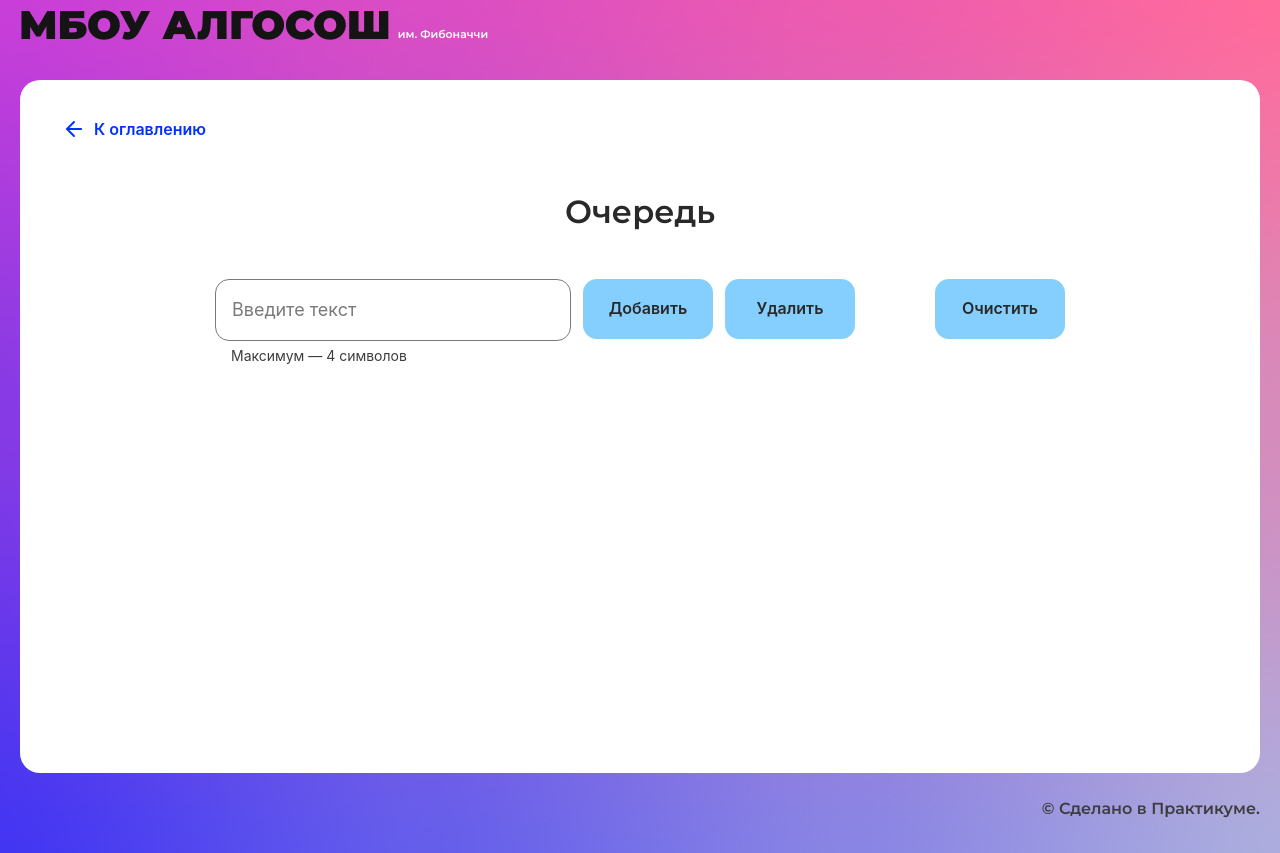
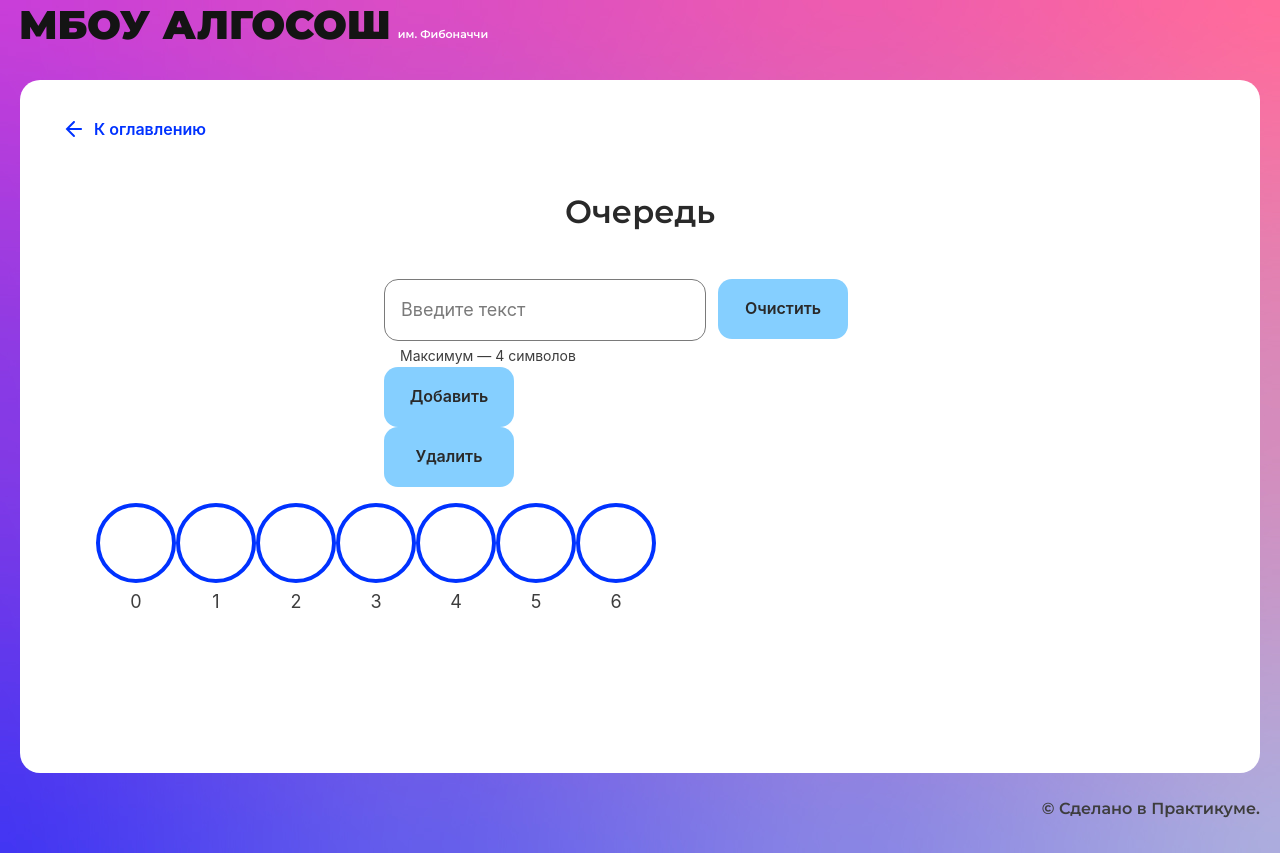
Before and after one commit to Phizick/alg, a React (Create React App) app: page /queue in a window 1280 px wide. Built offline with nearby package versions, Linux system fonts and the light colour scheme.

Commit message:
queue page logic

```diff
--- /dev/null
+++ b/src/Utils/Queue.ts
@@ -0,0 +1,78 @@
+export interface IQueue<T> {
+    enqueue: (item: T) => void;
+    dequeue: () => void;
+    getHead: () => number;
+    getTail: () => number;
+    clear: () => void;
+    collectedArr: () => (T | undefined)[];
+    getSize: () => number;
+    isEmpty: () => boolean;
+}
+
+export class Queue<T> implements IQueue<T> {
+    private container: (T | undefined)[] = [];
+    private head = 0;
+    private tail = 0;
+    private readonly size: number = 0;
+    private length: number  = 0;
+
+    constructor(size: number) {
+        this.size = size;
+        this.container = Array(size)
+    }
+
+    isEmpty = () => this.length === 0;
+
+    getSize = () => this.size;
+
+    getHead = () => this.head;
+
+    getTail = () => this.tail;
+
+    clear = () => {
+        this.head = 0;
+        this.tail = 0;
+        this.length = 0;
+        this.container = Array(this.size)
+    }
+
+    // enqueue = (item: T) => {
+    //     if (this.length >= this.size) {
+    //         throw new Error('Превышена максимальная длина списка')
+    //     } if (!this.isEmpty()) {
+    //         this.tail++
+    //     }
+    //     this.container[this.tail] = item;
+    //     this.length++;
+    // }
+    //
+    // dequeue = () => {
+    //     if (this.isEmpty()) {
+    //         throw new Error('Нет элементов в списке')
+    //     } if (this.head !== this.size - 1) {
+    //         this.head !== this.tail && this.head++
+    //     }
+    //     this.container[this.head] = undefined;
+    //     this.length++
+    // }
+    enqueue = (item: T) => {
+        if (this.length >= this.size) {
+            throw new Error("Maximum length exceeded");
+        }
+        this.container[this.tail % this.size] = item
+        this.tail++;
+        this.length++;
+    };
+
+    dequeue = () => {
+        if (this.isEmpty()) {
+            throw new Error("No elements in the queue");
+        }
+        this.container[this.head % this.size] = undefined;
+        this.head = this.head + 1 === this.size ? 0 : this.head + 1;
+        this.length--;
+    };
+
+
+    collectedArr = (): (T | undefined)[] => [...this.container]
+}
--- a/src/Utils/Stack.ts
+++ b/src/Utils/Stack.ts
@@ -1,5 +1,5 @@
 export interface IStack<T> {
-    push: (item: any) => void;
+    push: any;
     pop: () => void;
     clear: () => void;
     collectedArr: () => T[];
@@ -8,9 +8,8 @@ export interface IStack<T> {
 
 export class Stack<T> implements IStack<T> {
     private container: T[] = [];
-    collectedArr = (): T[] => {
-        return this.container
-    };
+    collectedArr = (): T[] => this.container
+
 
     get size(): number {
         return this.container.length
@@ -18,6 +17,7 @@ export class Stack<T> implements IStack<T> {
 
     push = (item: T): void => {
         this.container.push(item)
+        console.log(this.container)
     };
 
     pop = (): void => {
--- a/src/components/fibonacci-page/fibonacci-page.tsx
+++ b/src/components/fibonacci-page/fibonacci-page.tsx
@@ -4,7 +4,7 @@ import stylesFiboPage from "./fibonacci-page.module.css";
 import {Input} from "../ui/input/input";
 import {Button} from "../ui/button/button";
 import {useForm} from "../../Utils/Hooks/useForm";
-import {getNumbers} from "../../Utils/FibbonacciUtils";
+import {getNumbers} from "../../Utils/Fibonacci";
 import {SHORT_DELAY_IN_MS} from "../../constants/delays";
 import {delay} from "../../Utils/Utils";
 import {Circle} from "../ui/circle/circle";
--- a/src/components/list-page/list-page.tsx
+++ b/src/components/list-page/list-page.tsx
@@ -5,6 +5,8 @@ import {Input} from "../ui/input/input";
 import {Button} from "../ui/button/button";
 
 export const ListPage: React.FC = () => {
+
+
   return (
     <SolutionLayout title="Связный список">
       <div className={`${stylesListPage.container}`}>
--- a/src/components/queue-page/queue-page.tsx
+++ b/src/components/queue-page/queue-page.tsx
@@ -1,13 +1,78 @@
-import React from "react";
-import { SolutionLayout } from "../ui/solution-layout/solution-layout";
-import stylesStringPage from "../stack-page/stack-page.module.css";
+import React, {FC, FormEvent, useState} from "react";
+import {SolutionLayout} from "../ui/solution-layout/solution-layout";
+import stylesQueuePage from "./queue.module.css";
+import stylesStringPage from '../string/string.module.css'
 import {Input} from "../ui/input/input";
 import {Button} from "../ui/button/button";
+import {Queue} from "../../Utils/Queue";
+import {useForm} from "../../Utils/Hooks/useForm";
+import {delay} from "../../Utils/Utils";
+import {SHORT_DELAY_IN_MS} from "../../constants/delays";
+import {Circle} from "../ui/circle/circle";
+import {ElementStates} from "../../types/element-states";
 
-export const QueuePage: React.FC = () => {
+
+export const QueuePage: FC = () => {
+
+    // const [ queue ] = useState(new Queue<string>(7))
+    // const { values, setValues } = useForm({
+    //     inputValue: '',
+    //     currentIndex: 0,
+    //     head: queue.getHead(),
+    //     tail: queue.getTail(),
+    //     queueArr: queue.collectedArr()
+    // })
+
+    const [inputValue, setInputValue] = useState<string>('');
+    const [currentIndex, setCurrentIndex] = useState<number>(-1);
+    const [queue] = useState(new Queue<string>(7));
+    const [queueArray, setQueueArray] = useState<(string | undefined)[]>(queue.collectedArr());
+    const [head, setHead] = useState<number>(queue.getHead());
+    const [tail, setTail] = useState<number>(queue.getTail());
+
+
+    const onChange = (e: FormEvent<HTMLInputElement>): void => {
+        setInputValue(e.currentTarget.value)
+    }
+
+
+
+    const getEnqueue = async (item: string) => {
+        queue.enqueue(item);
+        setInputValue('')
+        setQueueArray([...queue.collectedArr()]);
+        setTail(queue.getTail());
+        setCurrentIndex(tail % queue.getSize());
+        // setValues({inputValue: '', queueArr: [...queue.collectedArr()], tail: queue.getTail(), currentIndex: values.tail % queue.getSize()});
+        await delay(SHORT_DELAY_IN_MS)
+        // setValues({currentIndex: -1})
+        setCurrentIndex(-1);
+    };
+
+    const getDequeue = async () => {
+        if (queue) {
+            queue.dequeue()
+            setQueueArray([...queue.collectedArr()]);
+            setCurrentIndex((head & queue.getSize()));
+            // setValues({arr: [...queue.collectedArr()], currentIndex: values.head & queue.getSize()})
+            await delay(SHORT_DELAY_IN_MS)
+            setHead(queue.getHead());
+            setCurrentIndex(-1);
+            // setValues({head: queue.getHead(), currentIndex: -1})
+        }
+    }
+
+    const clear = () => {
+        queue.clear();
+        setQueueArray(queue.collectedArr());
+        setHead(queue.getHead());
+        setTail(queue.getTail());
+        // setValues({arr: queue.collectedArr(), head: queue.getHead(), tail: queue.getTail()})
+    }
+
   return (
     <SolutionLayout title="Очередь">
-      <div className={`${stylesStringPage.container}`}>
+      <form className={`${stylesStringPage.container}`}>
         <div className={`${stylesStringPage.buttons}`}>
           <Input
               placeholder={'Введите текст'}
@@ -15,15 +80,38 @@ export const QueuePage: React.FC = () => {
               isLimitText={true}
               maxLength={4}
               type={'text'}
+              onChange={onChange}
               />
           <Button text={'Добавить'}
-                  extraClass={'button-style'}/>
+                  extraClass={'button-style'}
+          onClick={() => getEnqueue(inputValue)}/>
           <Button text={'Удалить'}
-                  extraClass={'button-style'}/>
+                  extraClass={'button-style'}
+          onClick={() => getDequeue()}
+          />
         </div>
         <Button text={'Очистить'}
-                extraClass={'button-style'}/>
-      </div>
+                extraClass={'button-style'}
+                onClick={() => clear()}
+        />
+      </form>
+        <ul className={`${stylesQueuePage.ul}`}>
+            {queueArray
+                .map((item: any, index: number) => {
+                    console.log(queueArray)
+                    return (
+                        <Circle key={index}
+                                letter={item}
+                                index={index}
+                                head={(index === head && !queue.isEmpty()) ? 'head' : ''}
+                                tail={(index === tail - 1 && !queue.isEmpty()) ? 'tail' : ''}
+                                state={index === currentIndex ? ElementStates.Changing : ElementStates.Default}
+
+                        />
+
+                    )
+                })}
+        </ul>
 
     </SolutionLayout>
   );
--- /dev/null
+++ b/src/components/queue-page/queue.module.css
@@ -0,0 +1,4 @@
+.ul {
+    display: flex;
+    flex-direction: row;;
+}
--- a/src/components/stack-page/stack-page.tsx
+++ b/src/components/stack-page/stack-page.tsx
@@ -29,7 +29,7 @@ export const StackPage: FC = () => {
 
     const { values, setValues }: TValues = useForm({
         inputValue: '',
-        stackArr: null,
+        stackArr: [],
         currentIndex: null,
         isLoader: false,
         add: false,
@@ -48,10 +48,11 @@ export const StackPage: FC = () => {
     };
 
     const push = async (item: string) => {
-        setValues({add: true, stackArr: stack.collectedArr(), inputValue: '',});
+        setValues({add: true, inputValue: '',});
         stack.push(item);
         await delay(SHORT_DELAY_IN_MS)
-        setValues({currentIndex: values.currentIndex + 1, add: true});
+        setValues({currentIndex: values.currentIndex + 1, add: false, stackArr: stack.collectedArr()});
+        console.log(stack)
     };
 
     const pop = async () => {
@@ -63,7 +64,7 @@ export const StackPage: FC = () => {
     const clear = () => {
         setValues({clear: true})
         stack.clear();
-        setValues({arr: stack.collectedArr(), currentIndex: 0, clear: false})
+        setValues({stackArr: stack.collectedArr(), currentIndex: 0, clear: false})
     }
 
 
@@ -95,8 +96,7 @@ export const StackPage: FC = () => {
           />
       </form>
         <ul className={`${stylesStackPage.ul}`}>
-            { values.stackArr && values.stackArr
-                .map((item:any, index: number) => {
+            { values.stackArr?.map((item:any, index: number) => {
                     return (
                         <li className={`${stylesStackPage.li}`} key={index}>
                             <Circle
```
Also changed, not shown: src/Utils/Fibonacci.ts (renamed from src/Utils/FibbonacciUtils.ts).
